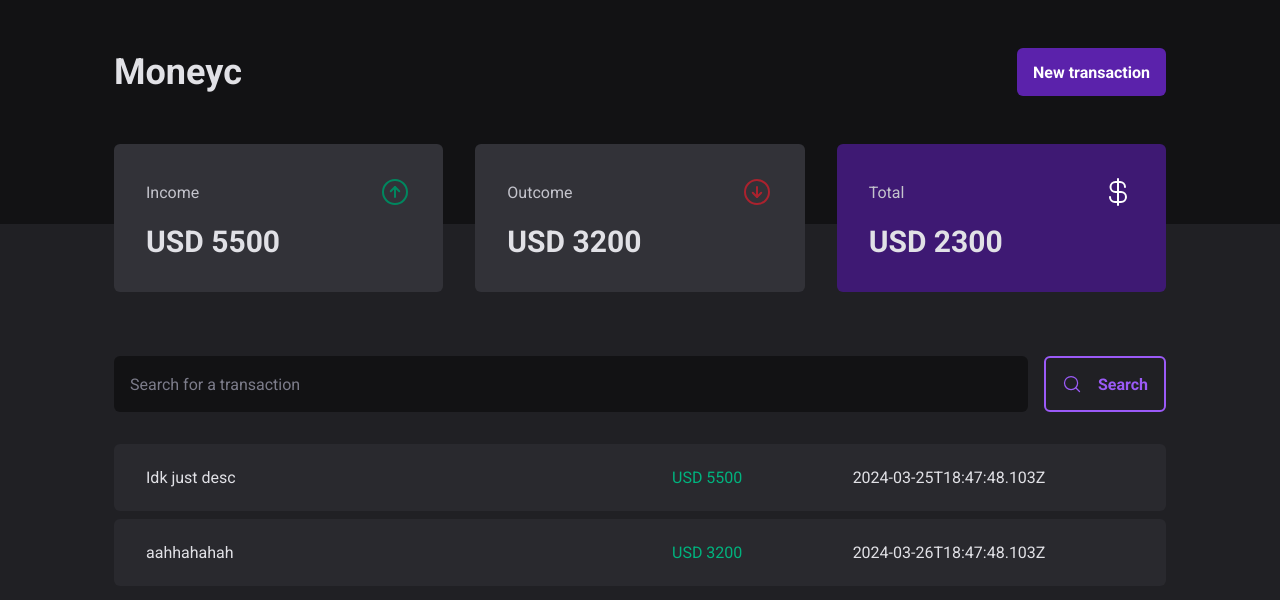
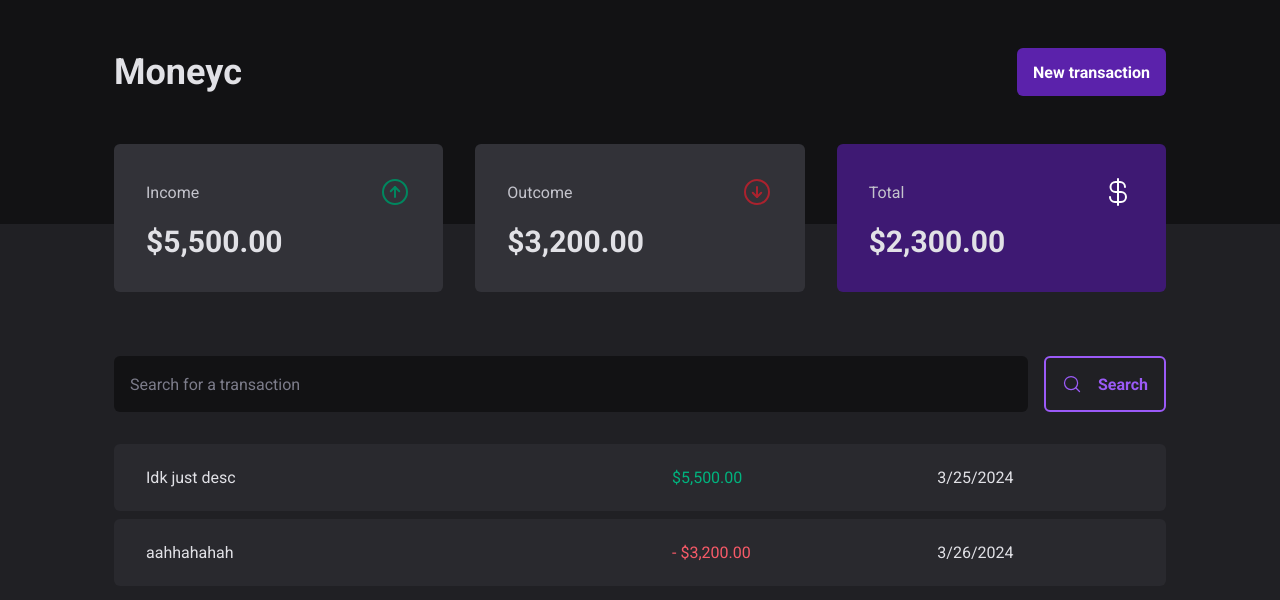
Before and after one commit to rodrigocitadin/moneyc, a React (Vite) app: page / in a window 1280 px wide. Shown: the top 600 px of the page. Built offline with nearby package versions, Linux system fonts and the light colour scheme; data requests are answered from the project's data file.

Commit message:
formatting price and dates

```diff
--- a/src/components/Summary.tsx
+++ b/src/components/Summary.tsx
@@ -1,6 +1,7 @@
 import { ArrowCircleUp, ArrowCircleDown, CurrencyDollar } from "phosphor-react";
 import { useContext } from "react";
 import { TransactionsContext } from "../contexts/TransactionsContext";
+import { currencyFormatter } from "../utils/formatter";
 
 export default function Summary() {
   const { transactions } = useContext(TransactionsContext);
@@ -28,21 +29,21 @@ export default function Summary() {
           <span>Income</span>
           <ArrowCircleUp size={32} className="text-green-500" />
         </header>
-        <strong className="block mt-4 text-3xl">USD {summary.income}</strong>
+        <strong className="block mt-4 text-3xl">{currencyFormatter.format(summary.income)}</strong>
       </div>
       <div className="bg-gray-600 rounded-md p-8">
         <header className="flex items-center justify-between text-gray-300">
           <span>Outcome</span>
           <ArrowCircleDown size={32} className="text-red-500" />
         </header>
-        <strong className="block mt-4 text-3xl">USD {summary.outcome}</strong>
+        <strong className="block mt-4 text-3xl">{currencyFormatter.format(summary.outcome)}</strong>
       </div>
       <div className="bg-purple-700 rounded-md p-8">
         <header className="flex items-center justify-between text-gray-300">
           <span>Total</span>
           <CurrencyDollar size={32} className="text-white" />
         </header>
-        <strong className="block mt-4 text-3xl">USD {summary.total}</strong>
+        <strong className="block mt-4 text-3xl">{currencyFormatter.format(summary.total)}</strong>
       </div>
     </div>
   )
--- a/src/pages/Transactions.tsx
+++ b/src/pages/Transactions.tsx
@@ -3,6 +3,7 @@ import Header from "../components/Header";
 import SearchForm from "../components/SearchForm";
 import Summary from "../components/Summary";
 import { TransactionsContext } from "../contexts/TransactionsContext";
+import { currencyFormatter, dateFormatter } from "../utils/formatter";
 
 export default function Transactions() {
   const { transactions } = useContext(TransactionsContext);
@@ -20,8 +21,11 @@ export default function Transactions() {
                 return (
                   <tr key={v.id} className="*:py-6 *:px-8 *:bg-gray-700">
                     <td className="rounded-l-md" width="50%">{v.description}</td>
-                    <td className="text-green-300">USD {v.price}</td>
-                    <td className="rounded-r-md">{v.createdAt}</td>
+                    <td className={v.kind === 'outcome' ? "text-red-300" : "text-green-300"}>
+                      {v.kind === 'outcome' && '- '}
+                      {currencyFormatter.format(v.price)}
+                    </td>
+                    <td className="rounded-r-md">{dateFormatter.format(new Date(v.createdAt))}</td>
                   </tr>
                 )
               })
```
